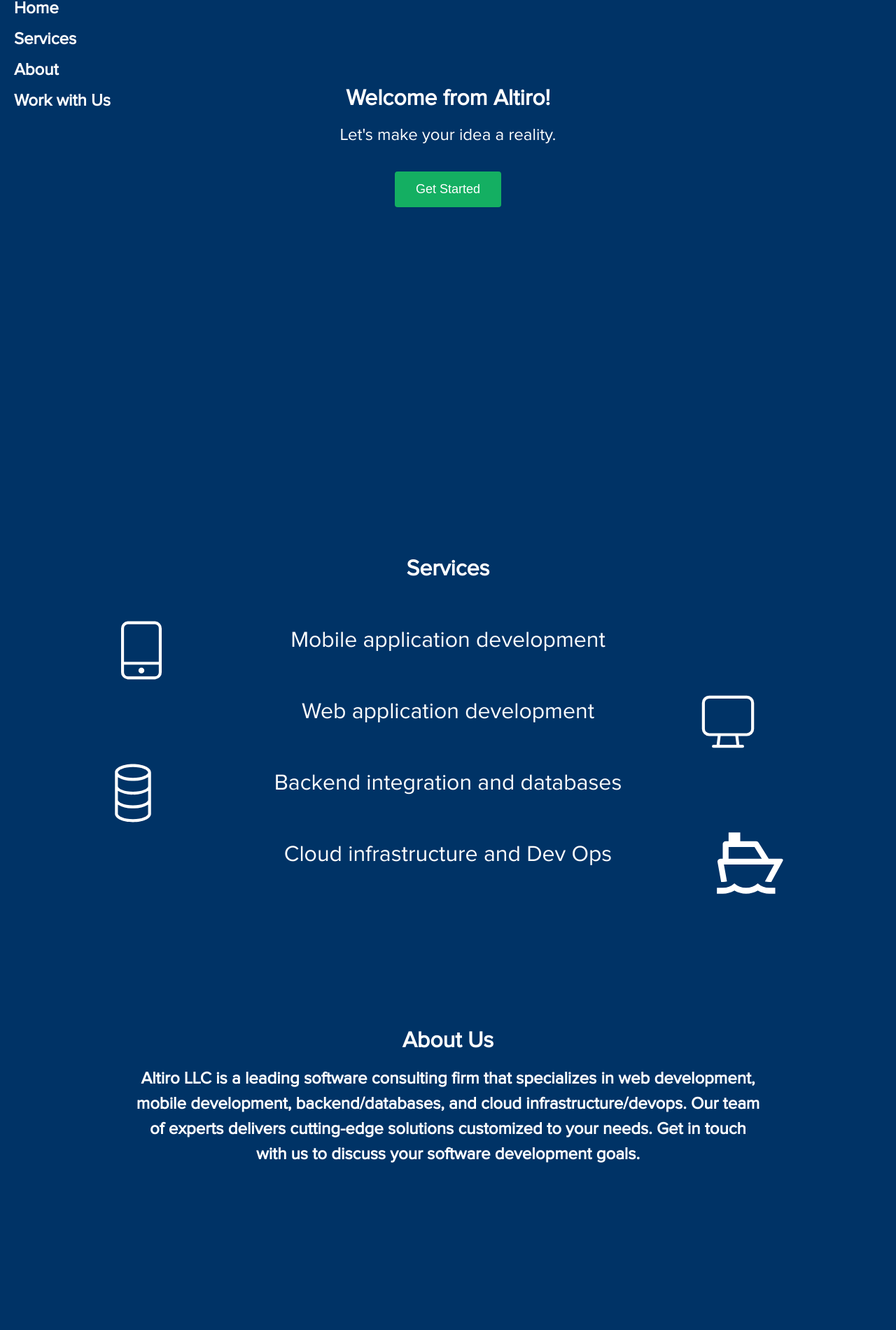
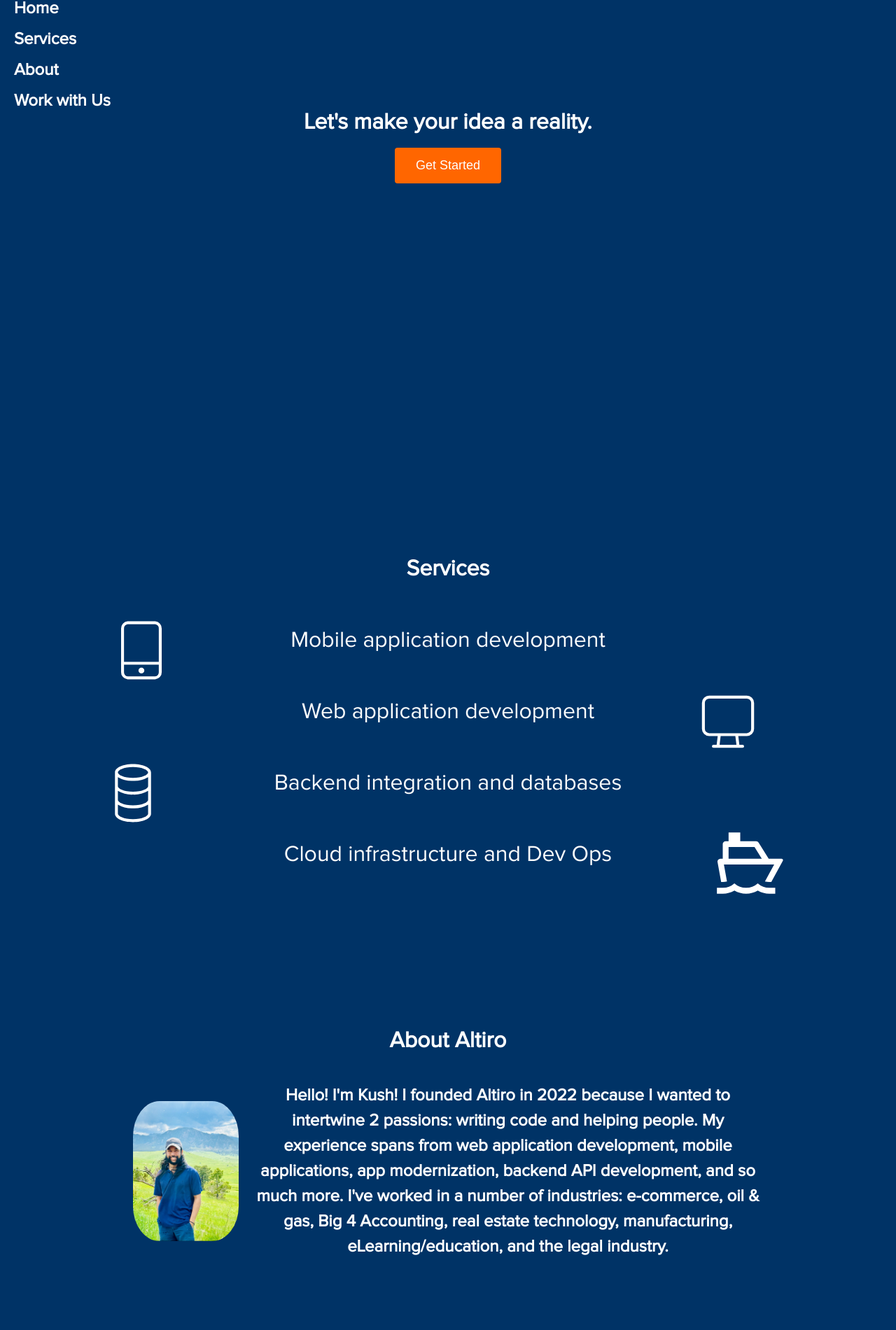
Before and after one commit to sharpk1/landing-page, a React (Create React App) app: page / in a window 1280 px wide. Shown: the part 200-2100 px from the top of the page at 70% size. Built offline with nearby package versions, Linux system fonts and the light colour scheme.

Commit message:
redo bio and shrink the logo

```diff
--- a/src/App.css
+++ b/src/App.css
@@ -33,7 +33,7 @@
 } */
 
 .navbar {
-  font-family: 'Proxima Nova', sans-serif;
+  font-family: "Proxima Nova", sans-serif;
   /* background-color: #003366; */
   padding: 10px;
 }
@@ -59,7 +59,7 @@
   text-decoration: none;
   color: #fff;
   font-size: medium;
-  font-family: 'Proxima Nova', sans-serif;
+  font-family: "Proxima Nova", sans-serif;
   /* font-weight: bold; */
   position: relative;
   transition: color 0.3s ease;
@@ -70,7 +70,7 @@
 }
 
 .navbar-link::after {
-  content: '';
+  content: "";
   position: absolute;
   bottom: -2px;
   left: 0;
@@ -84,7 +84,6 @@
 .navbar-link:hover::after {
   transform: scaleX(1);
 }
-
 
 body {
   margin: 0;
@@ -118,7 +117,7 @@
 
 .main-page-button {
   padding: 15px 30px;
-  background-color: #14af62;
+  background-color: #ff6600;
   color: #ffffff;
   /* font-weight: bold; */
   border-radius: 4px;
@@ -128,13 +127,13 @@
   transition: background-color 0.3s ease;
 }
 
-.main-page-button:hover {
+/* .main-page-button:hover {
   background-color: #9933ff;
-}
+} */
 
 @font-face {
-  font-family: 'Proxima-Nova';
-  src: url('./fonts/proxima-nova.ttf') format('truetype');
+  font-family: "Proxima-Nova";
+  src: url("./fonts/proxima-nova.ttf") format("truetype");
 }
 
 .Proxima-Nova {
--- /dev/null
+++ b/src/Biocard.jsx
@@ -0,0 +1,28 @@
+import React from "react";
+import PropTypes from "prop-types";
+
+const BioCard = ({ imageSrc }) => {
+  return (
+    <div style={{ display: "flex", alignItems: "center", gap: "20px" }}>
+      <img
+        src={imageSrc}
+        alt="founder"
+        style={{ width: "200px", height: "200px", borderRadius: "25%" }}
+      />
+      <p>
+        Hello! I'm Kush! I founded Altiro in 2022 because I wanted to intertwine
+        2 passions: writing code and helping people. My experience spans from
+        web application development, mobile applications, app modernization,
+        backend API development, and so much more. I've worked in a number of
+        industries: e-commerce, oil & gas, Big 4 Accounting, real estate
+        technology, manufacturing, eLearning/education, and the legal industry.
+      </p>
+    </div>
+  );
+};
+
+BioCard.propTypes = {
+  imageSrc: PropTypes.string.isRequired,
+};
+
+export default BioCard;
--- a/src/MainPage.css
+++ b/src/MainPage.css
@@ -19,7 +19,7 @@
 
 @media (max-width: 768px) {
   .main-page-title {
-      font-size: 16px;
+    font-size: 28px;
   }
 }
 
--- a/src/MainPage.jsx
+++ b/src/MainPage.jsx
@@ -8,6 +8,8 @@
 import { Link } from "react-scroll";
 import "./MainPage.css";
 import ProjectForm from "./ProjectForm";
+import BioCard from "./Biocard";
+import bioImage from "./assets/fixed.jpg";
 
 const MainPage = () => {
   const [fadeIn, setFadeIn] = useState(false);
@@ -126,16 +128,16 @@
       <div className="main-page">
         <div className={`main-page-content ${fadeIn ? "fade-in" : ""}`}>
           <h1 className={`main-page-title ${fadeIn ? "fade-in" : ""}`}>
-            Welcome from Altiro!
+            Let's make your idea a reality.
           </h1>
 
-          <p className="main-page-description">
+          {/* <p className="main-page-description">
             Let's make your idea a reality.
-          </p>
+          </p> */}
           <Link
             activeClass="active"
             className="navlink"
-            to="test2"
+            to="work"
             spy={true}
             smooth={true}
             duration={500}
@@ -273,7 +275,7 @@
           }}
           className={`main-page-title ${fadeIn ? "fade-in" : ""}`}
         >
-          About Us
+          About Altiro
         </h1>
       </Element>
       <h2
@@ -287,11 +289,12 @@
           textAlign: "center",
         }}
       >
-        Altiro LLC is a leading software consulting firm that specializes in web
+        {/* Altiro LLC is a leading software consulting firm that specializes in web
         development, mobile development, backend/databases, and cloud
         infrastructure/devops. Our team of experts delivers cutting-edge
         solutions customized to your needs. Get in touch with us to discuss your
-        software development goals.
+        software development goals. */}
+        <BioCard imageSrc={bioImage} />
       </h2>
 
       <br />
--- a/src/MouseScroll.css
+++ b/src/MouseScroll.css
@@ -71,3 +71,12 @@
     opacity: 0;
   }
 }
+
+.navbar.scrolled .main-page-image {
+  transition: all 0.3s ease;
+}
+
+.navbar.scrolled .main-page-image.shrink {
+  transform: scale(0.5);
+  /* Add any additional styles for the shrink effect */
+}
--- a/src/Navbar.jsx
+++ b/src/Navbar.jsx
@@ -1,22 +1,45 @@
-import React from "react";
+import React, { useState, useEffect } from "react";
 import { Link } from "react-scroll";
-import transparentWhiteImage from './assets/transparent-white.png'
+import transparentWhiteImage from "./assets/transparent-white.png";
+import "./MouseScroll.css";
 
 const Navbar = () => {
+  const [isScrolled, setIsScrolled] = useState(false);
+
+  useEffect(() => {
+    const handleScroll = () => {
+      const scrollTop = window.pageYOffset;
+
+      // Adjust the scroll threshold as per your requirement
+      if (scrollTop > 0) {
+        setIsScrolled(true);
+      } else {
+        setIsScrolled(false);
+      }
+    };
+
+    window.addEventListener("scroll", handleScroll);
+    return () => window.removeEventListener("scroll", handleScroll);
+  }, []);
+
+  const logoSize = isScrolled
+    ? { width: "90px", height: "90px" }
+    : { width: "150px", height: "150px" };
+
   return (
     <nav
-      className="navbar"
+      className={`navbar ${isScrolled ? "scrolled" : ""}`}
       style={{ position: "fixed", top: 0 }}
     >
       <ul className="navbar-list">
         <li className="navbar-item navbar-logo">
           <a className="navbar-link" href="/">
-          <img
-            src={transparentWhiteImage}
-            alt="Transparent White"
-            className="main-page-image"
-            style={{ width: "150px", height: "150px" }}
-          />
+            <img
+              src={transparentWhiteImage}
+              alt="Transparent White"
+              className={`main-page-image ${isScrolled ? "shrink" : ""}`}
+              style={logoSize}
+            />
           </a>
         </li>
       </ul>
--- a/src/ProjectForm.jsx
+++ b/src/ProjectForm.jsx
@@ -162,7 +162,7 @@
       <button
         style={{
           fontSize: "18px",
-          backgroundColor: "#14af62",
+          backgroundColor: "#FF4D00 ",
           color: "white",
           border: "none",
           padding: "10px",
```
Also changed, not shown: src/assets/fixed.jpg (added). Lines whose indentation alone changed are shown as unchanged.
